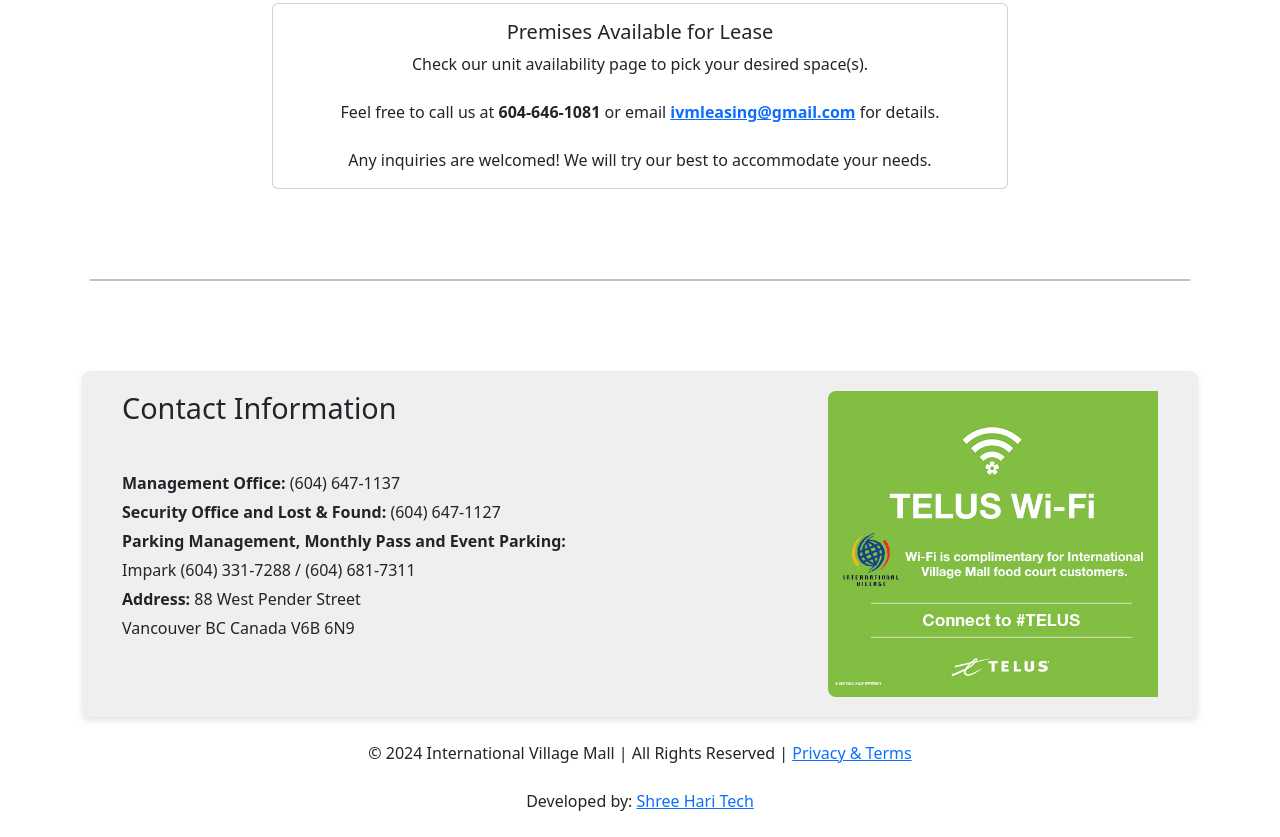
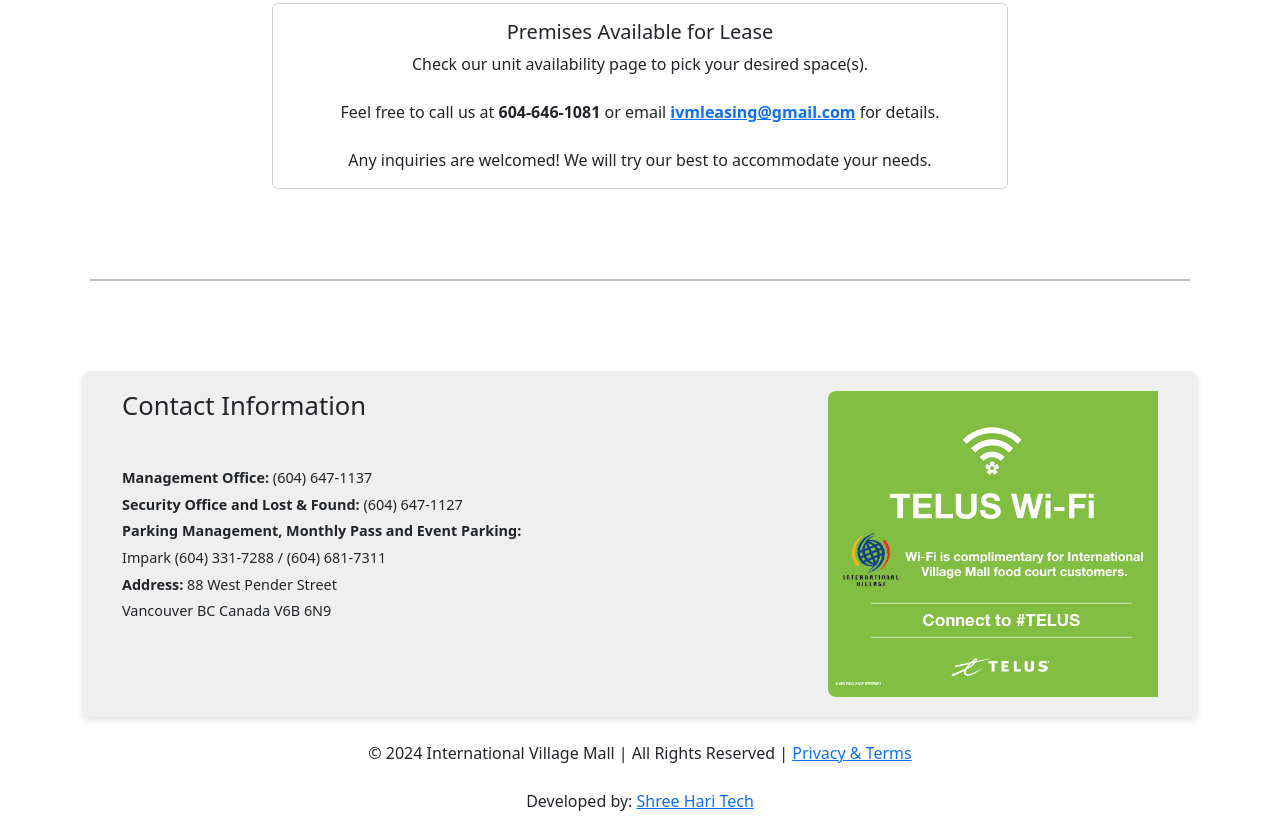
Before and after one commit to ShreeHariTech/Internation-Village-Mall, a plain HTML site: page index.html in a window 1280 px wide. Shown: the part 1944-2781 px from the top of the page. Drawn offline with nearby package versions, Linux system fonts and the light colour scheme; a web font is replaced by a local one.

Commit message:
Add files via upload

```diff
--- a/index.html
+++ b/index.html
@@ -158,12 +158,12 @@
     }
 
     .contact-box h3 {
-      font-size: 1.8rem;
+      font-size: 1.6rem;
       margin-bottom: 45px;
     }
 
     .contact-info-card p {
-      font-size: 1rem;
+      font-size: 0.9rem;
       margin: 5px 0;
     }
 
```
